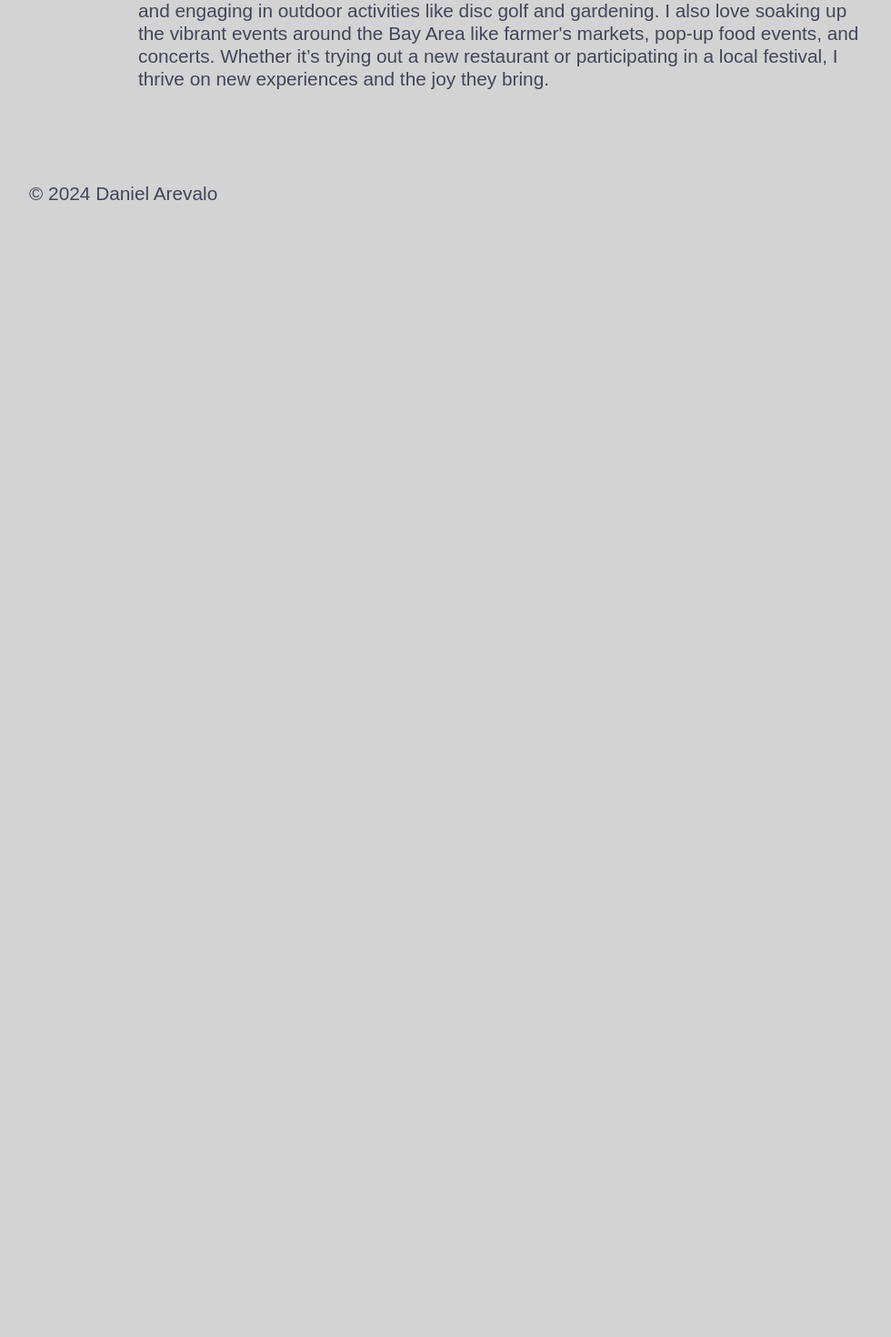
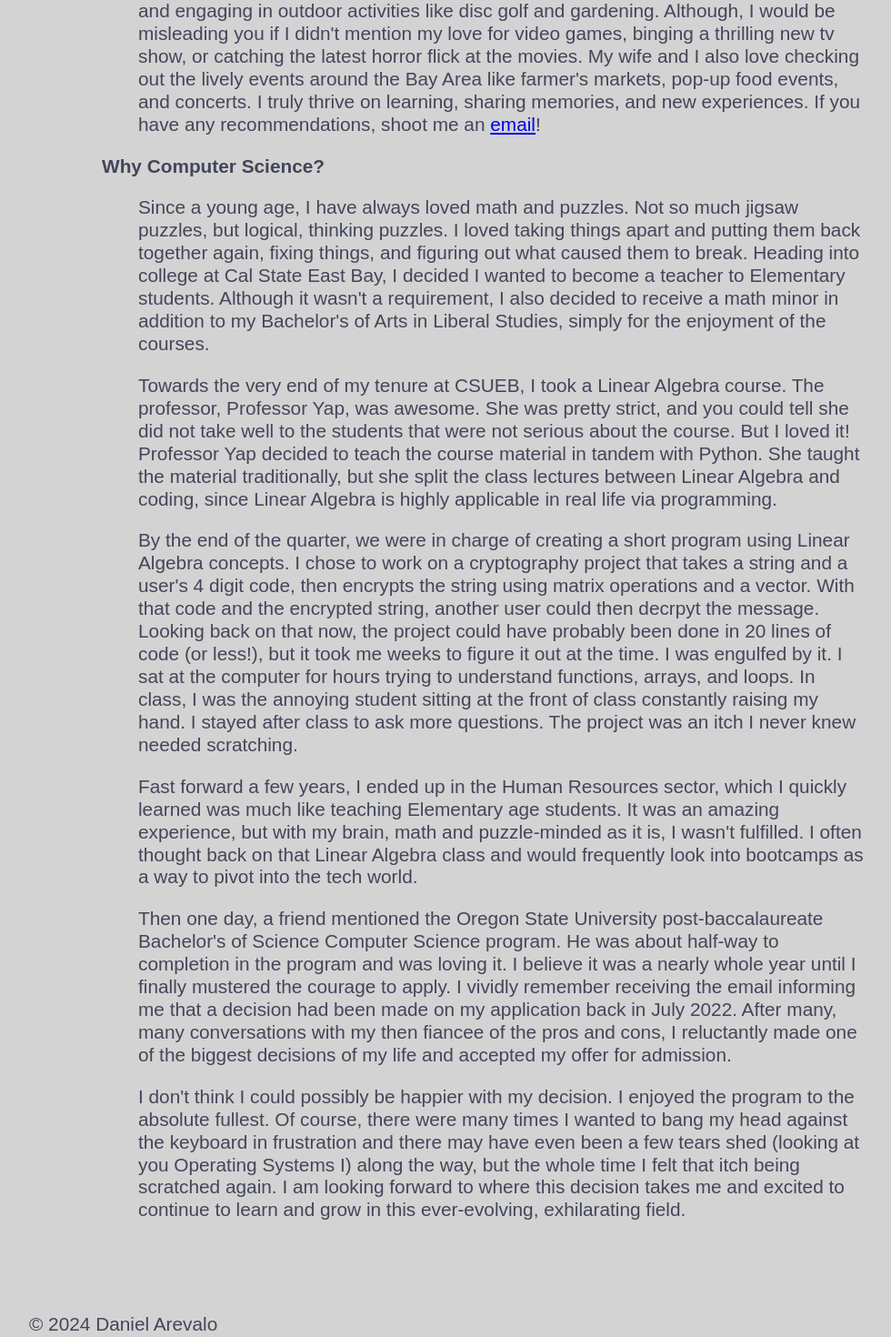
Before and after one commit to DanielArevalo059/ProfessionalPortfolio, a React (Create React App) app in the folder frontend/: page / in a window 1280 px wide. Shown: the part 980-2450 px from the top of the page at 91% size, without its empty margins (108-1088 px from the left). Before the commit the page ends 1239 px from the top, so only its background shows below. Built offline with nearby package versions, Linux system fonts and the light colour scheme; a web font is replaced by a local one.

Commit message:
Updated AboutMe Page with Why Computer Science? portion.

```diff
--- a/frontend/src/pages/AboutMePage.js
+++ b/frontend/src/pages/AboutMePage.js
@@ -12,7 +12,7 @@ function AboutMePage(){
                 <dd>
                     <p>
                         Dynamic and results-driven professional with a solid background in Human Resources Management,
-                        successfully pivoting to a career in Software Engineering. Leveraging over 5 years of experience in HR,
+                        successfully pivoting to a career in Software Engineering. Leveraging over five years of experience in HR,
                         I bring a unique blend of people-focused skills, strategic thinking, and technical expertise to the tech industry.
                     </p>
                     <p>
@@ -34,10 +34,49 @@ function AboutMePage(){
                         Additionally, I have a close group of friends who have become like a second family, providing unwavering support and adding even more richness to my life.
                     </p>
                     <p>
-                        Outside of family life, I enjoy exploring new destinations, savoring diverse cuisines, and engaging in outdoor activities
-                        like disc golf and gardening. I also love soaking up the vibrant events around the Bay Area like farmer's markets, pop-up food events, and concerts.
-                        Whether it’s trying out a new restaurant or participating in a local festival, I thrive on new experiences and the joy they bring.
+                        Outside of family life, I love traveling to new destinations, savoring diverse cuisines, and engaging in outdoor activities
+                        like disc golf and gardening. Although, I would be misleading you if I didn't mention my love for video games, binging a thrilling new
+                        tv show, or catching the latest horror flick at the movies. My wife and I also love checking out the lively events around the Bay Area
+                        like farmer's markets, pop-up food events, and concerts.
+                        I truly thrive on learning, sharing memories, and new experiences. If you have any recommendations, shoot me an <a href= "./ContactPage.js">email</a>!
                     </p>
+                </dd>
+                <dt><strong>Why Computer Science?</strong></dt>
+                <dd>
+                    <p>
+                        Since a young age, I have always loved math and puzzles. Not so much jigsaw puzzles, but logical, thinking puzzles. I loved taking things apart and
+                        putting them back together again, fixing things, and figuring out what caused them to break. Heading into college at Cal State East Bay, I decided I wanted to become a teacher to
+                        Elementary students. Although it wasn't a requirement, I also decided to receive a math minor in addition to my Bachelor's of Arts in Liberal Studies, simply
+                        for the enjoyment of the courses.
+                    </p>
+                    <p>
+                        Towards the very end of my tenure at CSUEB, I took a Linear Algebra course. The professor, Professor Yap, was awesome. She was pretty strict,
+                        and you could tell she did not take well to the students that were not serious about the course. But I loved it!
+                        Professor Yap decided to teach the course material in tandem with Python. She taught the material traditionally, but she split the class lectures between Linear Algebra and coding, since
+                        Linear Algebra is highly applicable in real life via programming.
+                    </p>
+                    <p>
+                        By the end of the quarter, we were in charge of creating a short program using Linear Algebra concepts. I chose to work on a cryptography project that takes a string and
+                        a user's 4 digit code, then encrypts the string using matrix operations and a vector. With that code and the encrypted string, another user could then decrpyt the message. Looking back on that now,
+                        the project could have probably been done in 20 lines of code (or less!), but it took me weeks to figure it out at the time. I was engulfed by it. I sat at the computer for hours trying to understand functions,
+                        arrays, and loops. In class, I was the annoying student sitting at the front of class constantly raising my hand. I stayed after class to ask more questions. The project was an itch I never knew
+                        needed scratching.
+                    </p>
+                    <p>
+                        Fast forward a few years, I ended up in the Human Resources sector, which I quickly learned was much like teaching Elementary age students. It was an amazing experience, but with my brain,
+                        math and puzzle-minded as it is, I wasn't fulfilled. I often thought back on that Linear Algebra class and would frequently look into bootcamps as a way to pivot into the tech world.
+                    </p>
+                    <p>
+                        Then one day, a friend mentioned the Oregon State University post-baccalaureate Bachelor's of Science Computer Science program. He was about half-way to completion in the program and was loving it. I believe
+                        it was a nearly whole year until I finally mustered the courage to apply. I vividly remember receiving the email informing me that a decision had been made on my application back in July 2022.
+                        After many, many conversations with my then fiancee of the pros and cons, I reluctantly made one of the biggest decisions of my life and accepted my offer for admission.
+                    </p>
+                    <p>
+                        I don't think I could possibly be happier with my decision. I enjoyed the program to the absolute fullest. Of course, there were many times I wanted to bang my head against the keyboard in frustration and
+                        there may have even been a few tears shed (looking at you Operating Systems I) along the way, but the whole time I felt that itch being scratched again. I am looking forward to where this decision takes me
+                        and excited to continue to learn and grow in this ever-evolving, exhilarating field.
+                    </p>
+
                 </dd>
 
               </dl>
```
